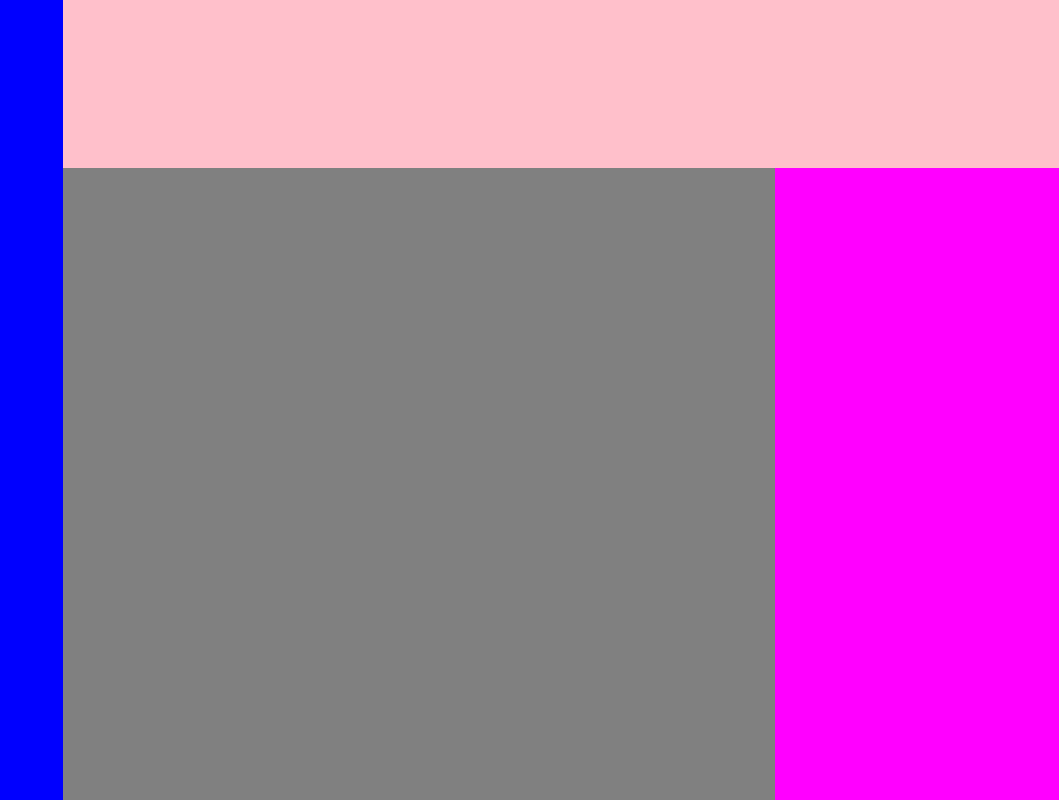
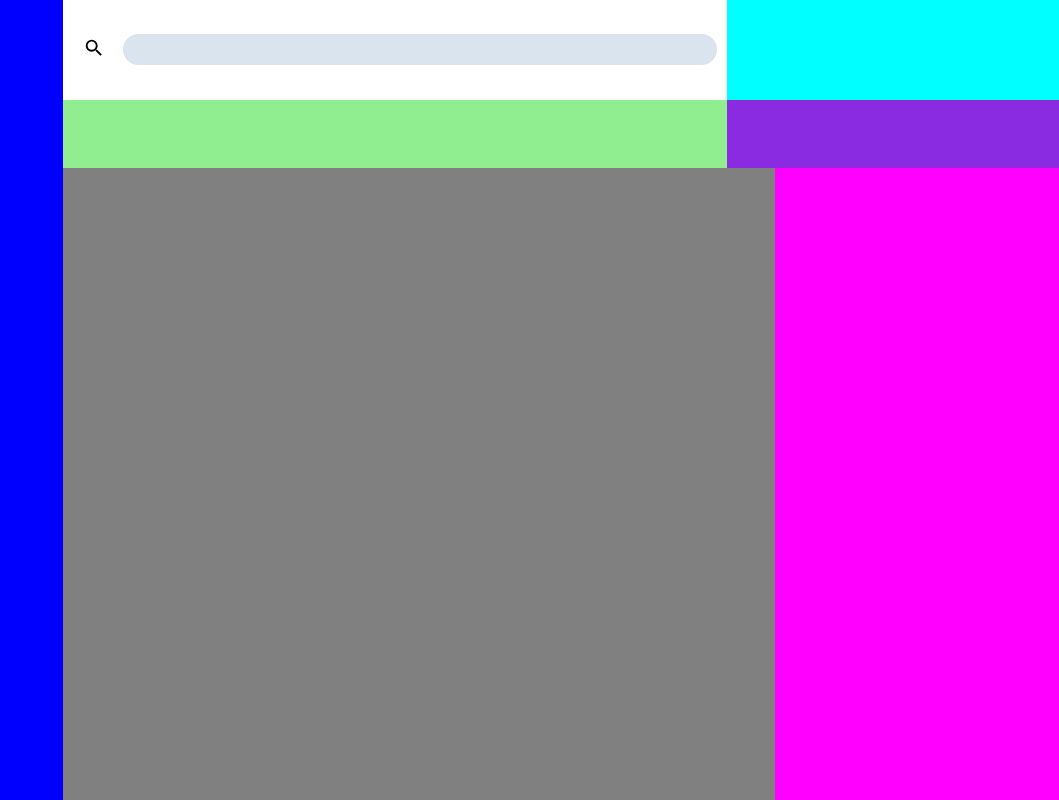
Before and after one commit to mike-c2/odin-admin-dash, a plain HTML site: page index.html in a window 1280 px wide. Shown: the whole page, without its empty margins (221-1280 px from the left). Drawn offline with Linux system fonts and the light colour scheme; a web font is replaced by a local one.

Commit message:
Add search bar in header
This also includes the basic layout for the rest of the header.

```diff
--- a/index.html
+++ b/index.html
@@ -12,7 +12,21 @@
 <body>
   <div id="container">
     <header>
+      <div id="search-bar-container">
+        <a href="#">
+          <img src="img/magnify.svg" alt="magnify icon">
+        </a>
+        <input type="text">
+      </div>
+      <div id="notification-container">
 
+      </div>
+      <div id="greeting-container">
+
+      </div>
+      <div id="buttons-container">
+
+      </div>
     </header>
     <nav id="left-sidebar">
 
--- a/styles.css
+++ b/styles.css
@@ -1,6 +1,7 @@
 * {
   padding: 0;
   margin: 0;
+  border: none;
 }
 
 html {
@@ -27,7 +28,39 @@ body {
 
 header {
   grid-area: header;
-  background-color: pink;
+  display: grid;
+  grid-template-columns: 2fr 1fr;
+}
+
+#search-bar-container {
+  display: grid;
+  grid-template-columns: 3rem 1fr;
+  align-items: center;
+  column-gap: 3rem;
+}
+
+#search-bar-container img {
+  height: 2.2rem;
+  margin-left: 2rem;
+}
+
+#search-bar-container > input {
+  background-color: rgb(217, 228, 239);
+  padding: 0.8rem;
+  border-radius: 2rem;
+  margin-right: 1rem;
+}
+
+#notification-container {
+  background-color: aqua;
+}
+
+#greeting-container {
+  background-color: lightgreen;
+}
+
+#buttons-container {
+  background-color: blueviolet;
 }
 
 #left-sidebar {
```
